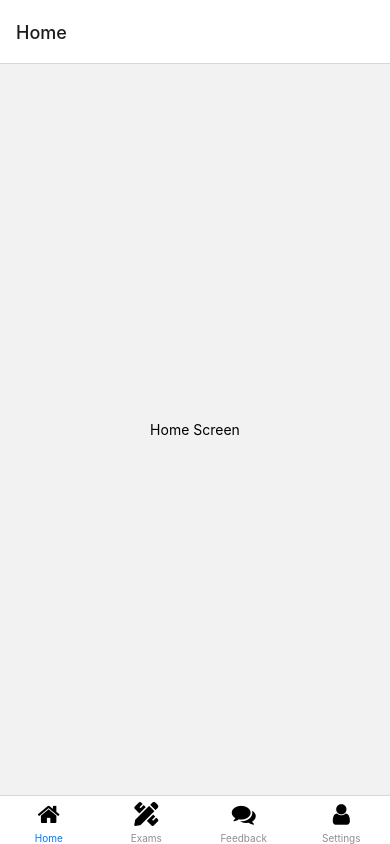
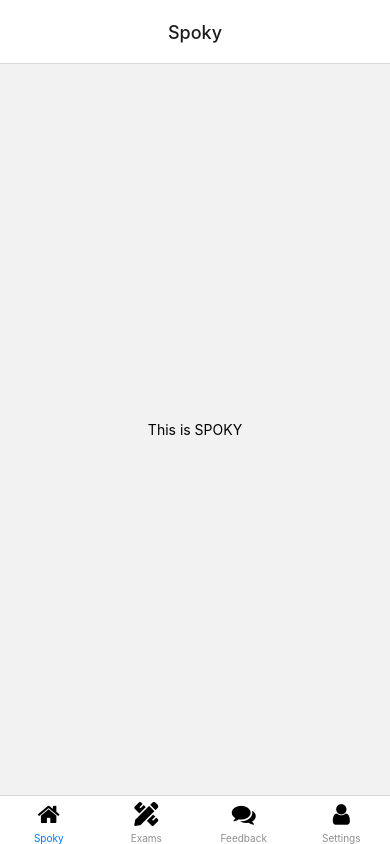
Before and after one commit to WomenPlusPlus/deploy-impact-21-inzone-a, a React Native app in the folder app/: screen / in a window 390 px wide. Built offline with nearby package versions, Linux system fonts and the light colour scheme; what @parse/react-native would draw is missing.

Commit message:
start to add some spoky design

```diff
--- a/app/App.js
+++ b/app/App.js
@@ -100,13 +100,12 @@ export default function App() {
   }
 
   return (
-
     <NavigationContainer>
-
-      <Tab.Navigator>
+      <Tab.Navigator
+      screenOptions={{ tabBarLabelPosition:"below-icon", headerTitle:"Spoky", headerTitleAlign:"center", headerShown:true}}>
         <Tab.Screen
-          name="Home"
-          options={{ tabBarIcon: ({ tintColor }) => <FontAwesome name="home" size={24} color="black" /> }}
+          name="Spoky"
+          options={{tabBarIcon: ({ tintColor }) => <FontAwesome name="home" size={24} color="black" /> }}
           component={HomeScreen}
         />
         <Tab.Screen
--- a/app/screens/HomeScreen.js
+++ b/app/screens/HomeScreen.js
@@ -3,7 +3,7 @@ import { StyleSheet, Text, View } from "react-native";
 export default function Home() {
   return (
     <View style={{ flex: 1, alignItems: "center", justifyContent: "center" }}>
-      <Text>Home Screen</Text>
+      <Text>This is SPOKY</Text>
     </View>
   );
 }
```
